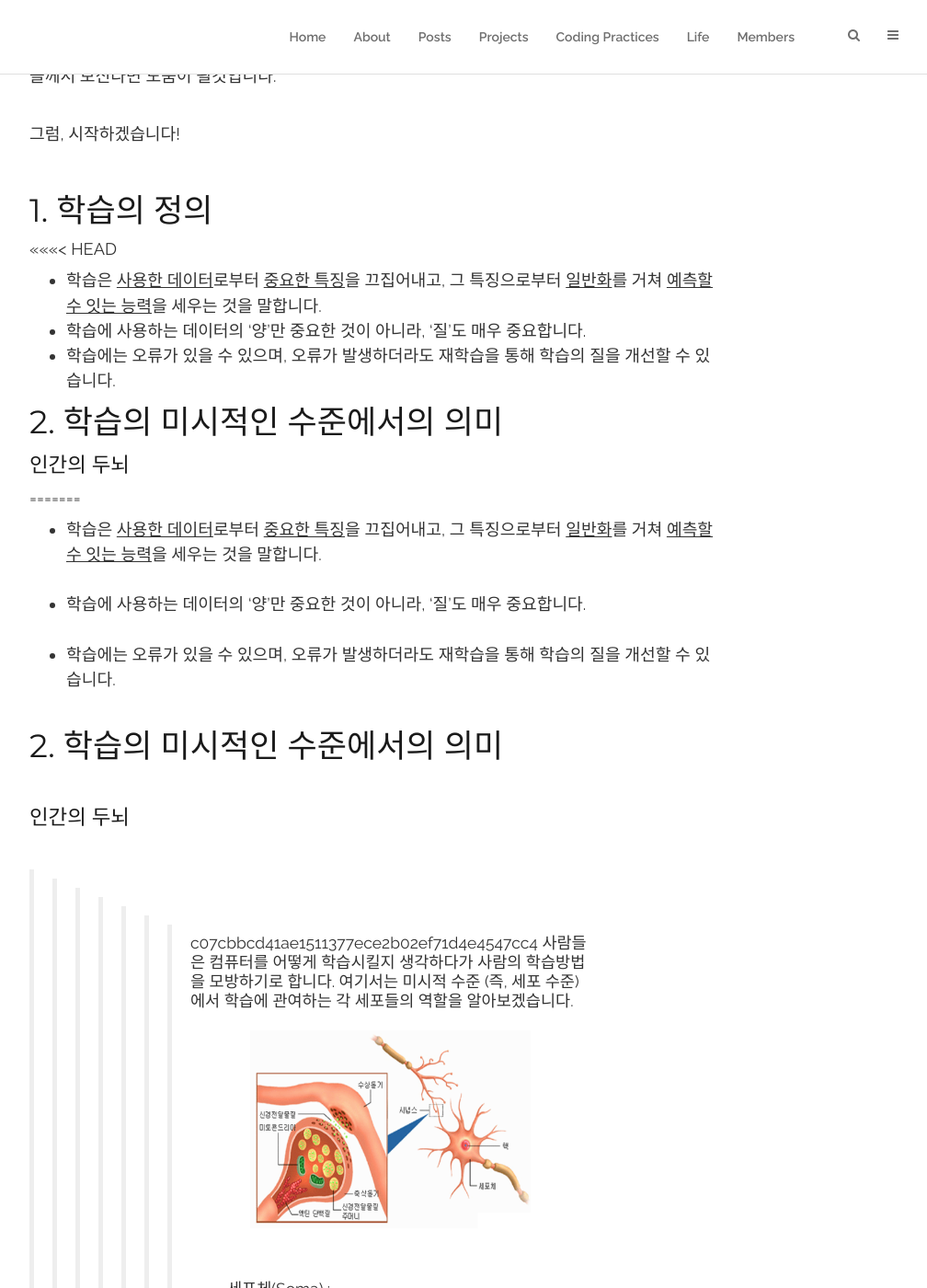
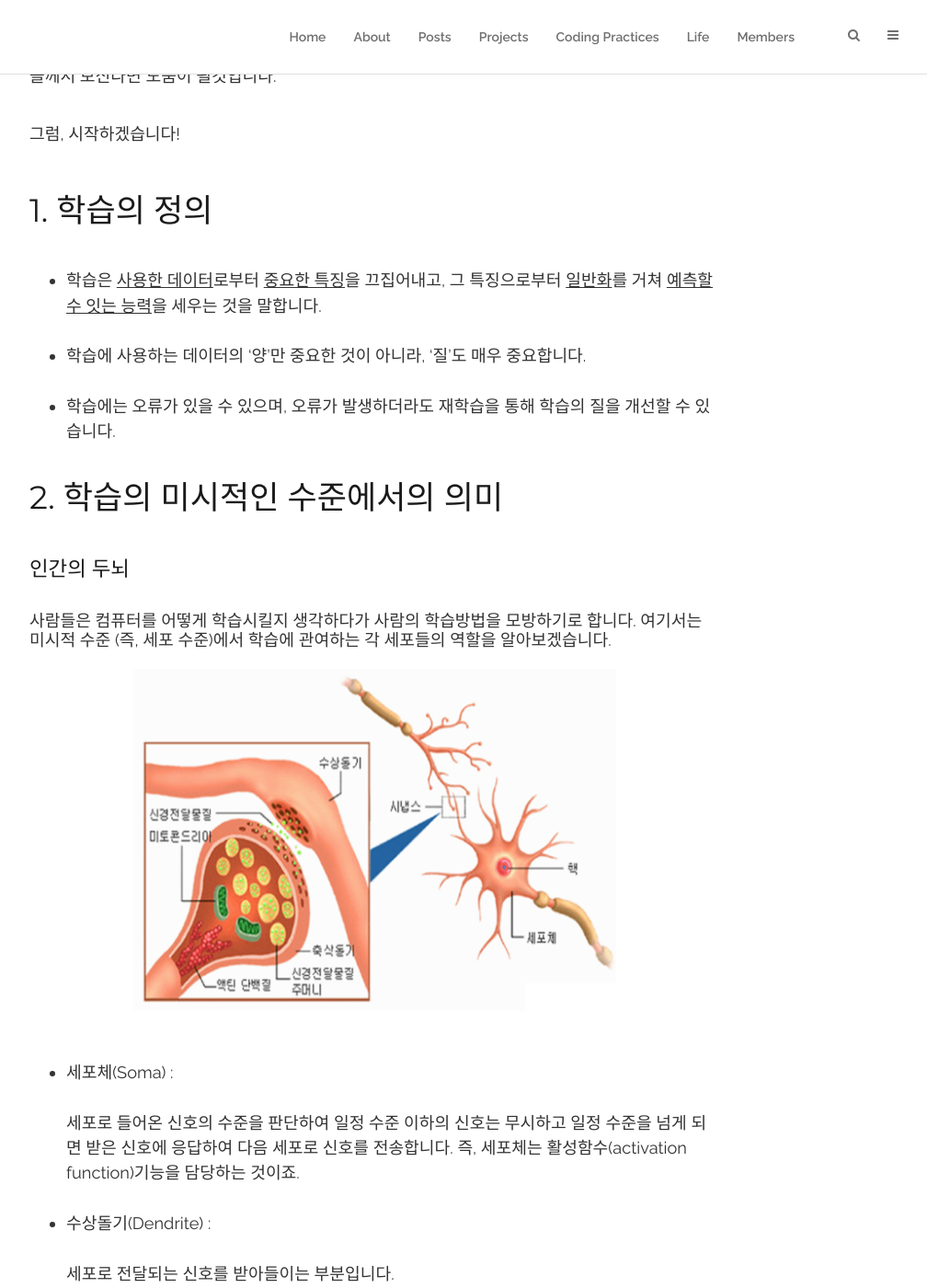
Before and after one commit to unsolvedproblem/unsolvedproblem.github.io, a Jekyll site: the page built from _posts/2019-01-22-laon_machine_learning_study_week1-1.md, in a window 1280 px wide and 1400 px high, scrolled down 397 px. Shown: the whole window at 92% size, without its empty margins (233-1241 px from the left). Built offline with Jekyll 4.4.1, drawn with Linux system fonts in a browser that asks for light colours; comment, search, counter and statistics services are not loaded.

Commit message:
Update post1

```diff
--- a/_posts/2019-01-22-laon_machine_learning_study_week1-1.md
+++ b/_posts/2019-01-22-laon_machine_learning_study_week1-1.md
@@ -14,18 +14,6 @@
 <br><br><br>
 
 ## 1. 학습의 정의
-<<<<<<< HEAD
-- 학습은 <u>사용한 데이터</u>로부터 <u>중요한 특징</u>을 끄집어내고, 그 특징으로부터 <u>일반화</u>를 거쳐 <u>예측할 수 잇는 능력</u>을 세우는 것을 말합니다.
-<br />
-- 학습에 사용하는 데이터의 '양'만 중요한 것이 아니라, '질'도 매우 중요합니다.
-<br />
-- 학습에는 오류가 있을 수 있으며, 오류가 발생하더라도 재학습을 통해 학습의 질을 개선할 수 있습니다.
-<br />
-
-## 2. 학습의 미시적인 수준에서의 의미
-
-#### 인간의 두뇌<br>
-=======
 <br>
 - 학습은 <u>사용한 데이터</u>로부터 <u>중요한 특징</u>을 끄집어내고, 그 특징으로부터 <u>일반화</u>를 거쳐 <u>예측할 수 잇는 능력</u>을 세우는 것을 말합니다.
 <br><br>
@@ -38,7 +26,6 @@
 <br>
 #### 인간의 두뇌
 <br>
->>>>>>> c07cbbcd41ae1511377ece2b02ef71d4e4547cc4
 사람들은 컴퓨터를 어떻게 학습시킬지 생각하다가 사람의 학습방법을 모방하기로 합니다. 여기서는 미시적 수준 (즉, 세포 수준)에서 학습에 관여하는 각 세포들의 역할을 알아보겠습니다.
 <br><br>
 ![인간의 두뇌](/assets/images/Laon/week1-1-1.png){: width="70%" height="auto" .image-center}
```
